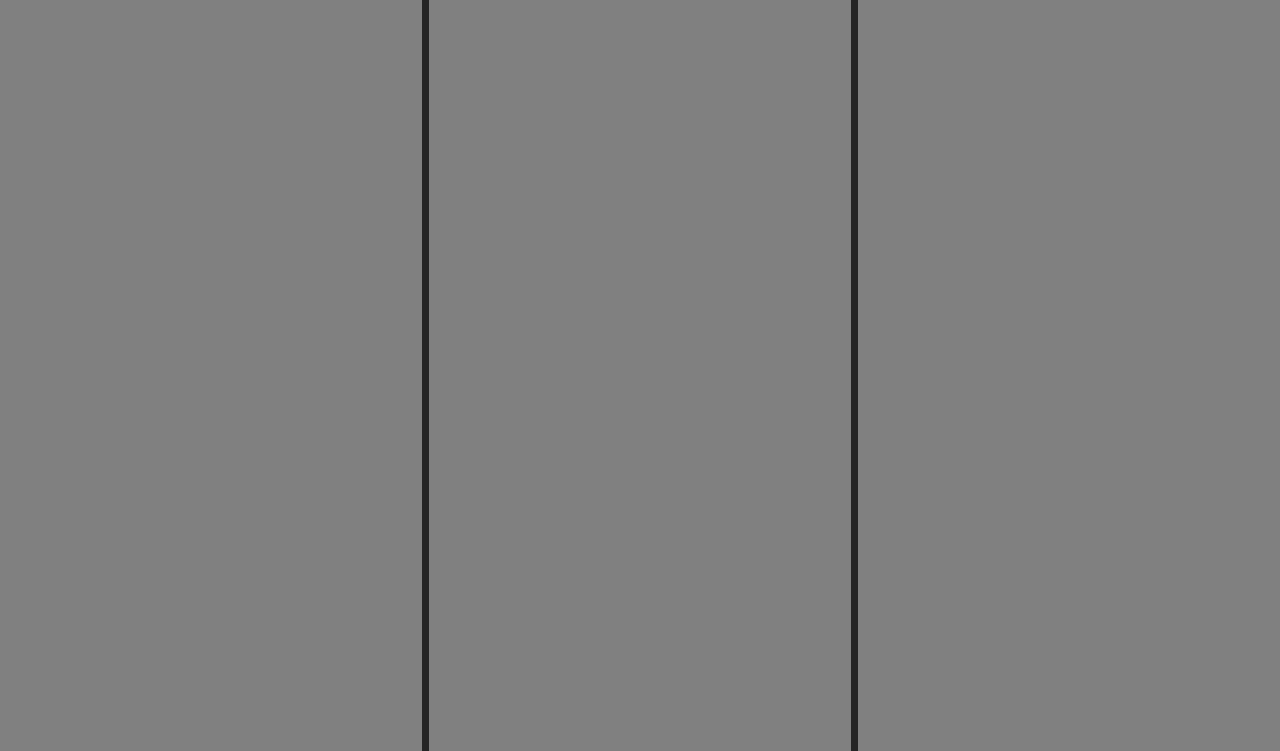
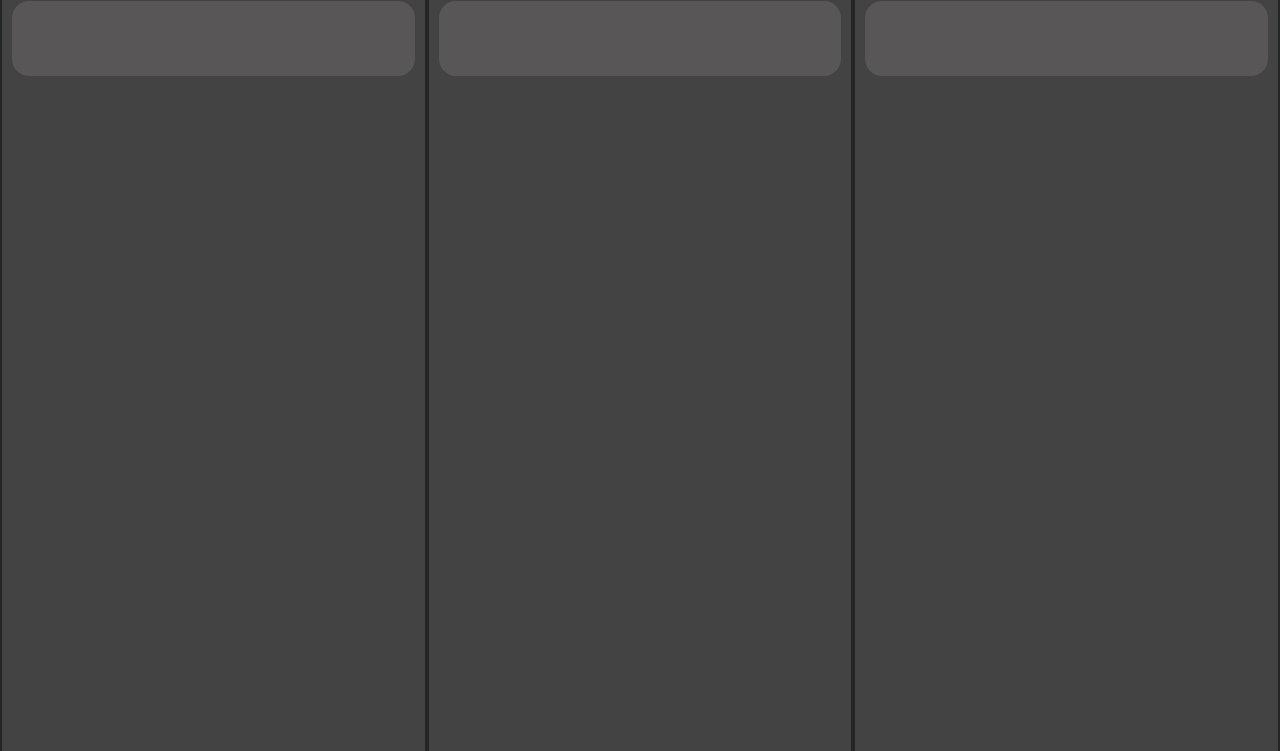
Before and after one commit to kilian-cantel/To-Do-List, a plain HTML site: page Front/index.html in a window 1280 px wide. Shown: the part 59-810 px from the top of the page. Drawn offline with Linux system fonts and the light colour scheme.

Commit message:
Finished the frontend.

```diff
--- a/Front/css/home.css
+++ b/Front/css/home.css
@@ -28,12 +28,40 @@ body {
 
 .main {
     display: flex;
-    justify-content: space-between;
+    justify-content: space-around;
 }
 
 .stateColumn {
     height: 95vh;
     width: 33%;
-    background-color: grey;
+    background-color: rgb(68, 67, 67);
     display: flex;
 }
+
+.add_task {
+    display: flex;
+    justify-content: center;
+    align-items: center;
+    height: 75px;
+    width: 100%;
+    margin-top: 10px;
+    margin-left: 10px;
+    margin-right: 10px;
+    border-radius: 17px;
+    background-color: rgb(88, 86, 86);
+}
+
+.add_task:hover {
+    background-color: grey;
+
+}
+
+.add_task_label {
+    color: transparent;
+    font-size: 20px;
+}
+
+.add_task:hover .add_task_label {
+    color: white;
+    font-size: 20px;
+}
--- a/Front/index.html
+++ b/Front/index.html
@@ -15,12 +15,20 @@
     <div class="main">
         <div id="To-Do" class="stateColumn">
 
+            <div class="add_task">
+                <label class="add_task_label" for="">Add a Task</label>
+            </div>
+
         </div>
         <div id="in_progress" class="stateColumn">
-
+            <div class="add_task">
+                <label class="add_task_label" for="">Add a Task</label>
+            </div>
         </div>
         <div id="finished" class="stateColumn">
-
+            <div class="add_task">
+                <label class="add_task_label" for="">Add a Task</label>
+            </div>
         </div>
     </div>
 
```
